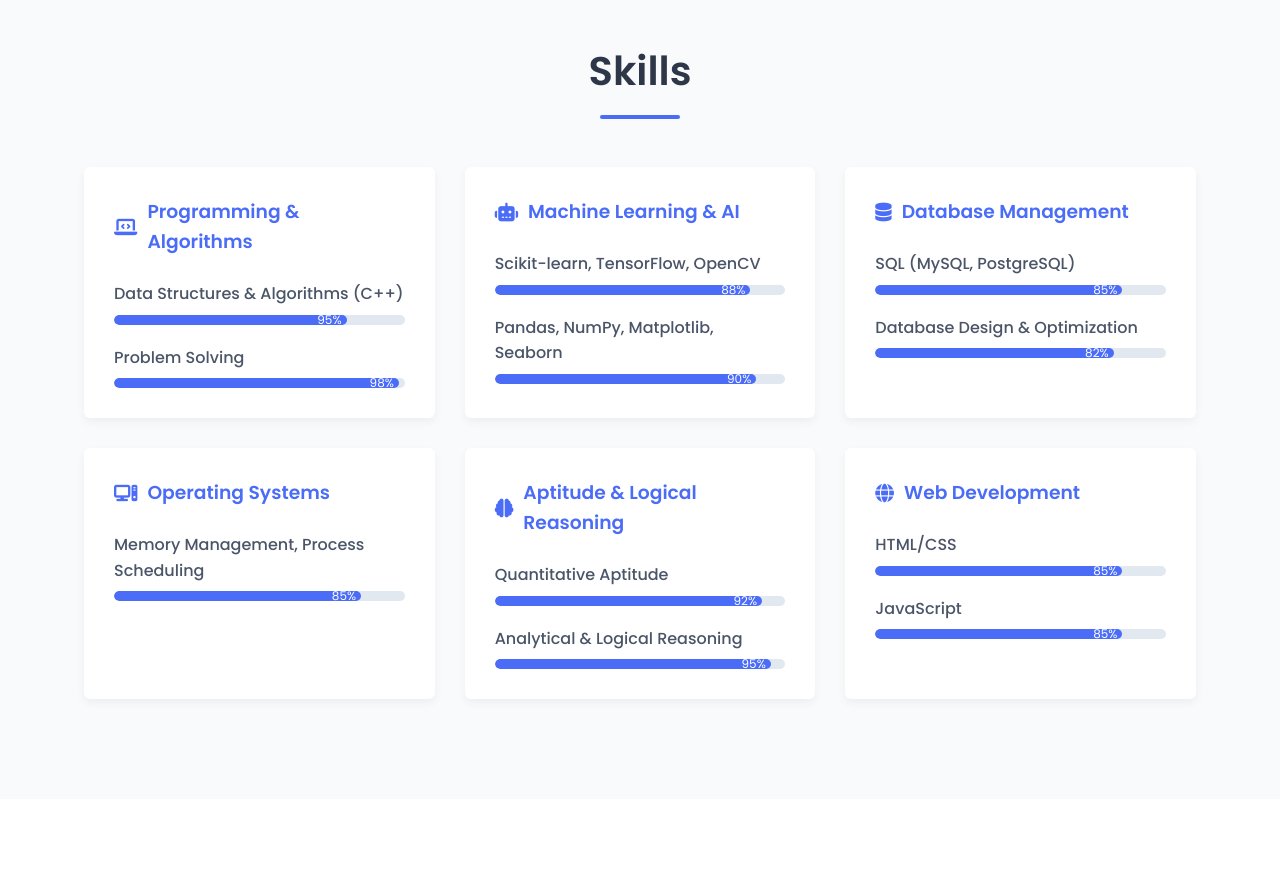
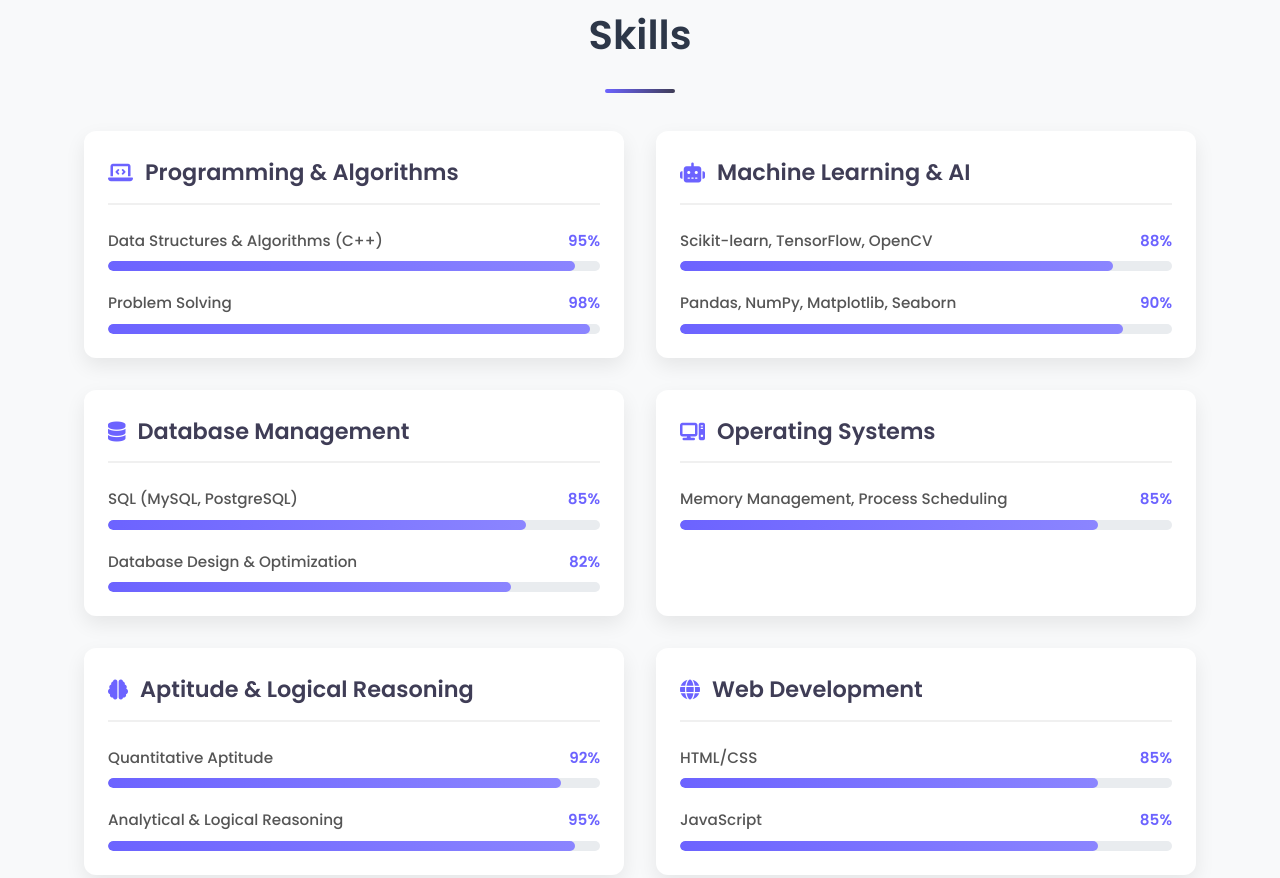
Before and after one commit to ShreenathUb/ShreenathUb.github.io, a website: page index.html in a window 1280 px wide. Shown: the part 1772-2650 px from the top of the page. Drawn offline with nearby package versions, Linux system fonts and the light colour scheme; no server answers.

Commit message:
Changed Styling For Skills

```diff
--- a/index.html
+++ b/index.html
@@ -100,34 +100,33 @@
                     <h3><i class="fas fa-laptop-code"></i> Programming & Algorithms</h3>
                     <div class="skill-bars">
                         <div class="skill">
-                            <span>Data Structures & Algorithms (C++)</span>
+                            <span data-level="95%">Data Structures & Algorithms (C++)</span>
                             <div class="skill-bar">
-                                <div class="skill-level" style="width: 80%">95%</div>
+                                <div class="skill-level" style="--skill-percent: 95%; width: 95%"></div>
                             </div>
                         </div>
                         <div class="skill">
-                            <span>Problem Solving</span>
+                            <span data-level="98%">Problem Solving</span>
                             <div class="skill-bar">
-                                <div class="skill-level" style="width: 98%">98%</div>
+                                <div class="skill-level" style="--skill-percent: 98%; width: 98%"></div>
                             </div>
                         </div>
                     </div>
                 </div>
 
-
                 <div class="skill-category">
                     <h3><i class="fas fa-robot"></i> Machine Learning & AI</h3>
                     <div class="skill-bars">
                         <div class="skill">
-                            <span>Scikit-learn, TensorFlow, OpenCV</span>
+                            <span data-level="88%">Scikit-learn, TensorFlow, OpenCV</span>
                             <div class="skill-bar">
-                                <div class="skill-level" style="width: 88%">88%</div>
+                                <div class="skill-level" style="--skill-percent: 88%; width: 88%"></div>
                             </div>
                         </div>
                         <div class="skill">
-                            <span>Pandas, NumPy, Matplotlib, Seaborn</span>
+                            <span data-level="90%">Pandas, NumPy, Matplotlib, Seaborn</span>
                             <div class="skill-bar">
-                                <div class="skill-level" style="width: 90%">90%</div>
+                                <div class="skill-level" style="--skill-percent: 90%; width: 90%"></div>
                             </div>
                         </div>
                     </div>
@@ -137,65 +136,67 @@
                     <h3><i class="fas fa-database"></i> Database Management</h3>
                     <div class="skill-bars">
                         <div class="skill">
-                            <span>SQL (MySQL, PostgreSQL)</span>
+                            <span data-level="85%">SQL (MySQL, PostgreSQL)</span>
                             <div class="skill-bar">
-                                <div class="skill-level" style="width: 85%">85%</div>
+                                <div class="skill-level" style="--skill-percent: 85%; width: 85%"></div>
                             </div>
                         </div>
                         <div class="skill">
-                            <span>Database Design & Optimization</span>
+                            <span data-level="82%">Database Design & Optimization</span>
                             <div class="skill-bar">
-                                <div class="skill-level" style="width: 82%">82%</div>
-                            </div>
-                        </div>
-                    </div>
-                </div>
-                <div class="skill-category">
-                    <h3><i class="fas fa-computer"></i> Operating Systems</h3>
-                    <div class="skill-bars">
-                        <div class="skill">
-                            <span>Memory Management, Process Scheduling</span>
-                            <div class="skill-bar">
-                                <div class="skill-level" style="width: 85%">85%</div>
-                            </div>
-                        </div>
-                    </div>
-                </div>
-                <div class="skill-category">
-                    <h3><i class="fas fa-brain"></i> Aptitude & Logical Reasoning</h3>
-                    <div class="skill-bars">
-                        <div class="skill">
-                            <span>Quantitative Aptitude</span>
-                            <div class="skill-bar">
-                                <div class="skill-level" style="width: 92%">92%</div>
-                            </div>
-                        </div>
-                        <div class="skill">
-                            <span>Analytical & Logical Reasoning</span>
-                            <div class="skill-bar">
-                                <div class="skill-level" style="width: 95%">95%</div>
-                            </div>
-                        </div>
-                    </div>
-                </div>
-                <div class="skill-category">
-                    <h3><i class="fas fa-globe"></i> Web Development</h3>
-                    <div class="skill-bars">
-                        <div class="skill">
-                            <span>HTML/CSS</span>
-                            <div class="skill-bar">
-                                <div class="skill-level" style="width: 85%">85%</div>
-                            </div>
-                        </div>
-                        <div class="skill">
-                            <span>JavaScript</span>
-                            <div class="skill-bar">
-                                <div class="skill-level" style="width: 85%">85%</div>
+                                <div class="skill-level" style="--skill-percent: 82%; width: 82%"></div>
                             </div>
                         </div>
                     </div>
                 </div>
 
+                <div class="skill-category">
+                    <h3><i class="fas fa-computer"></i> Operating Systems</h3>
+                    <div class="skill-bars">
+                        <div class="skill">
+                            <span data-level="85%">Memory Management, Process Scheduling</span>
+                            <div class="skill-bar">
+                                <div class="skill-level" style="--skill-percent: 85%; width: 85%"></div>
+                            </div>
+                        </div>
+                    </div>
+                </div>
+
+                <div class="skill-category">
+                    <h3><i class="fas fa-brain"></i> Aptitude & Logical Reasoning</h3>
+                    <div class="skill-bars">
+                        <div class="skill">
+                            <span data-level="92%">Quantitative Aptitude</span>
+                            <div class="skill-bar">
+                                <div class="skill-level" style="--skill-percent: 92%; width: 92%"></div>
+                            </div>
+                        </div>
+                        <div class="skill">
+                            <span data-level="95%">Analytical & Logical Reasoning</span>
+                            <div class="skill-bar">
+                                <div class="skill-level" style="--skill-percent: 95%; width: 95%"></div>
+                            </div>
+                        </div>
+                    </div>
+                </div>
+
+                <div class="skill-category">
+                    <h3><i class="fas fa-globe"></i> Web Development</h3>
+                    <div class="skill-bars">
+                        <div class="skill">
+                            <span data-level="85%">HTML/CSS</span>
+                            <div class="skill-bar">
+                                <div class="skill-level" style="--skill-percent: 85%; width: 85%"></div>
+                            </div>
+                        </div>
+                        <div class="skill">
+                            <span data-level="85%">JavaScript</span>
+                            <div class="skill-bar">
+                                <div class="skill-level" style="--skill-percent: 85%; width: 85%"></div>
+                            </div>
+                        </div>
+                    </div>
+                </div>
 
             </div>
         </div>
--- a/styles.css
+++ b/styles.css
@@ -386,71 +386,129 @@
     margin-bottom: 0.5rem;
 }
 
-/* Skills Section */
+/* Enhanced Skills Section Styles */
 .skills-section {
-    background-color: var(--light-color);
+    padding: 4rem 0;
+    background-color: #f8f9fa;
+  }
+
+  .section-title {
+    text-align: center;
+    margin-bottom: 3rem;
+    font-size: 2.5rem;
+    position: relative;
+  }
+
+  .section-title::after {
+    content: '';
+    position: absolute;
+    bottom: -10px;
+    left: 50%;
+    transform: translateX(-50%);
+    width: 70px;
+    height: 4px;
+    background: linear-gradient(to right, #6c63ff, #3f3d56);
+    border-radius: 2px;
   }
 
   .skills-container {
     display: grid;
-    grid-template-columns: repeat(auto-fit, minmax(300px, 1fr));
-    gap: 30px;
+    grid-template-columns: repeat(auto-fit, minmax(350px, 1fr));
+    gap: 2rem;
   }
 
   .skill-category {
     background-color: white;
-    padding: 30px;
-    border-radius: var(--border-radius);
-    box-shadow: 0 4px 10px rgba(0, 0, 0, 0.05);
-    transition: var(--transition);
+    border-radius: 12px;
+    padding: 1.5rem;
+    box-shadow: 0 8px 20px rgba(0, 0, 0, 0.08);
+    transition: transform 0.3s ease, box-shadow 0.3s ease;
   }
 
   .skill-category:hover {
-    box-shadow: var(--box-shadow);
+    transform: translateY(-5px);
+    box-shadow: 0 12px 25px rgba(0, 0, 0, 0.12);
   }
 
   .skill-category h3 {
     display: flex;
     align-items: center;
-    gap: 10px;
     margin-bottom: 1.5rem;
-    color: var(--primary-color);
+    font-size: 1.4rem;
+    color: #3f3d56;
+    border-bottom: 2px solid #f0f0f0;
+    padding-bottom: 0.75rem;
+  }
+
+  .skill-category h3 i {
+    margin-right: 0.75rem;
+    color: #6c63ff;
+    font-size: 1.25rem;
   }
 
   .skill-bars {
     display: flex;
     flex-direction: column;
-    gap: 20px;
+    gap: 1.25rem;
   }
 
   .skill {
-    width: 100%;
+    display: flex;
+    flex-direction: column;
+    gap: 0.5rem;
   }
 
   .skill span {
-    display: block;
-    margin-bottom: 8px;
+    font-size: 0.95rem;
     font-weight: 500;
+    color: #555;
+    display: flex;
+    justify-content: space-between;
+  }
+
+  .skill span::after {
+    content: attr(data-level);
+    font-weight: 600;
+    color: #6c63ff;
   }
 
   .skill-bar {
-    width: 100%;
     height: 10px;
-    background-color: var(--gray-color);
-    border-radius: 5px;
+    background-color: #e9ecef;
+    border-radius: 10px;
     overflow: hidden;
+    position: relative;
   }
 
   .skill-level {
     height: 100%;
-    background-color: var(--primary-color);
-    border-radius: 5px;
+    border-radius: 10px;
+    background: linear-gradient(to right, #6c63ff, #8b85ff);
     position: relative;
-    text-align: right;
-    color: white;
-    font-size: 0.75rem;
-    padding-right: 5px;
-    line-height: 10px;
+    transition: width 1.5s ease-in-out;
+  }
+
+  /* Add animation for skill bars */
+  @keyframes skillFill {
+    from { width: 0; }
+    to { width: var(--skill-percent); }
+  }
+
+  /* Add responsive styling */
+  @media (max-width: 768px) {
+    .skills-container {
+      grid-template-columns: 1fr;
+    }
+
+    .skill-category {
+      padding: 1.2rem;
+    }
+  }
+
+  /* Add hover effects for skill bars */
+  .skill:hover .skill-level {
+    background: linear-gradient(to right, #5a52ff, #7f78ff);
+    box-shadow: 0 0 10px rgba(108, 99, 255, 0.5);
   }
 
 /* Projects Section */
```
Lines whose indentation alone changed are shown as unchanged.
